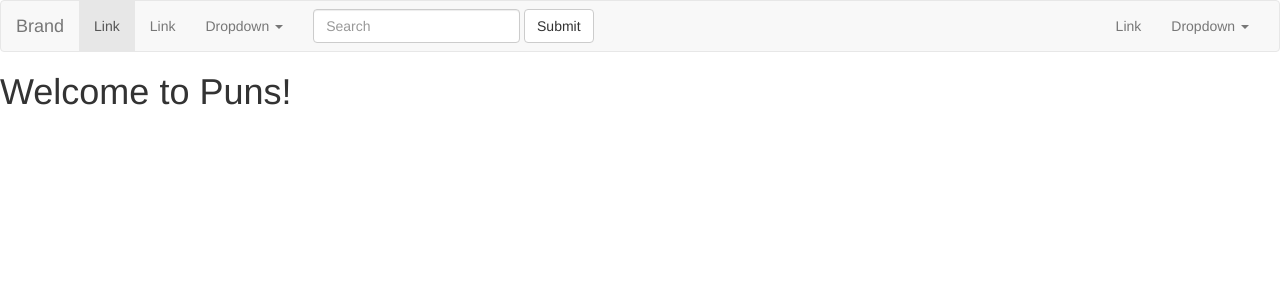
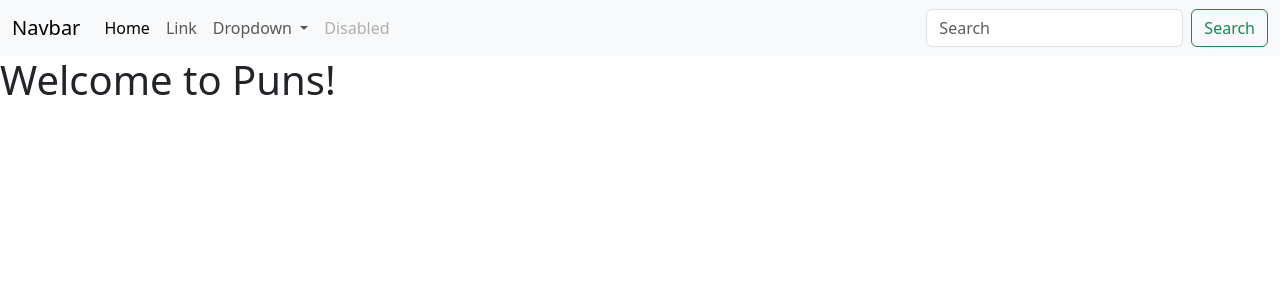
Before and after one commit to BigBangData/Puns, a Flask app: page / in a window 1280 px wide. Shown: the top 300 px of the page. Run offline with Flask 3, Linux system fonts and the light colour scheme.

Commit message:
Use Bootstrap v5.3

```diff
--- a/templates/base.html
+++ b/templates/base.html
@@ -2,81 +2,51 @@
 <html lang="en">
 <head>
   <meta charset="utf-8">
-        <meta http-equiv="X-UA-Compatible" content="IE=edge">
   <meta name="viewport" content="width=device-width, initial-scale=1">
-        <!-- The above 3 meta tags *must* come first in the head; any other head content must come *after* these tags -->
   <title>{% block title %}{% endblock %}</title>
-
   <!-- Bootstrap -->
-        <link rel="stylesheet" href="https://cdn.jsdelivr.net/npm/bootstrap@3.4.1/dist/css/bootstrap.min.css" integrity="sha384-HSMxcRTRxnN+Bdg0JdbxYKrThecOKuH5zCYotlSAcp1+c8xmyTe9GYg1l9a69psu" crossorigin="anonymous">
-
-        <!-- HTML5 shim and Respond.js for IE8 support of HTML5 elements and media queries -->
-        <!-- WARNING: Respond.js doesn't work if you view the page via file:// -->
-        <!--[if lt IE 9]>
-        <script src="https://cdn.jsdelivr.net/npm/html5shiv@3.7.3/dist/html5shiv.min.js"></script>
-        <script src="https://cdn.jsdelivr.net/npm/respond.js@1.4.2/dest/respond.min.js"></script>
-        <![endif]-->
+  <link href="https://cdn.jsdelivr.net/npm/bootstrap@5.3.2/dist/css/bootstrap.min.css" rel="stylesheet" integrity="sha384-T3c6CoIi6uLrA9TneNEoa7RxnatzjcDSCmG1MXxSR1GAsXEV/Dwwykc2MPK8M2HN" crossorigin="anonymous">
 </head>
 <body>
-        <nav class="navbar navbar-default">
+  <nav class="navbar navbar-expand-lg bg-body-tertiary">
     <div class="container-fluid">
-              <!-- Brand and toggle get grouped for better mobile display -->
-              <div class="navbar-header">
-                <button type="button" class="navbar-toggle collapsed" data-toggle="collapse" data-target="#bs-example-navbar-collapse-1" aria-expanded="false">
-                  <span class="sr-only">Toggle navigation</span>
-                  <span class="icon-bar"></span>
-                  <span class="icon-bar"></span>
-                  <span class="icon-bar"></span>
+      <a class="navbar-brand" href="#">Navbar</a>
+      <button class="navbar-toggler" type="button" data-bs-toggle="collapse" data-bs-target="#navbarSupportedContent" aria-controls="navbarSupportedContent" aria-expanded="false" aria-label="Toggle navigation">
+        <span class="navbar-toggler-icon"></span>
       </button>
-                <a class="navbar-brand" href="#">Brand</a>
-              </div>
-
-              <!-- Collect the nav links, forms, and other content for toggling -->
-              <div class="collapse navbar-collapse" id="bs-example-navbar-collapse-1">
-                <ul class="nav navbar-nav">
-                  <li class="active"><a href="#">Link <span class="sr-only">(current)</span></a></li>
-                  <li><a href="#">Link</a></li>
-                  <li class="dropdown">
-                    <a href="#" class="dropdown-toggle" data-toggle="dropdown" role="button" aria-haspopup="true" aria-expanded="false">Dropdown <span class="caret"></span></a>
+      <div class="collapse navbar-collapse" id="navbarSupportedContent">
+        <ul class="navbar-nav me-auto mb-2 mb-lg-0">
+          <li class="nav-item">
+            <a class="nav-link active" aria-current="page" href="#">Home</a>
+          </li>
+          <li class="nav-item">
+            <a class="nav-link" href="#">Link</a>
+          </li>
+          <li class="nav-item dropdown">
+            <a class="nav-link dropdown-toggle" href="#" role="button" data-bs-toggle="dropdown" aria-expanded="false">
+              Dropdown
+            </a>
             <ul class="dropdown-menu">
-                      <li><a href="#">Action</a></li>
-                      <li><a href="#">Another action</a></li>
-                      <li><a href="#">Something else here</a></li>
-                      <li role="separator" class="divider"></li>
-                      <li><a href="#">Separated link</a></li>
-                      <li role="separator" class="divider"></li>
-                      <li><a href="#">One more separated link</a></li>
+              <li><a class="dropdown-item" href="#">Action</a></li>
+              <li><a class="dropdown-item" href="#">Another action</a></li>
+              <li><hr class="dropdown-divider"></li>
+              <li><a class="dropdown-item" href="#">Something else here</a></li>
             </ul>
           </li>
-                </ul>
-                <form class="navbar-form navbar-left">
-                  <div class="form-group">
-                    <input type="text" class="form-control" placeholder="Search">
-                  </div>
-                  <button type="submit" class="btn btn-default">Submit</button>
-                </form>
-                <ul class="nav navbar-nav navbar-right">
-                  <li><a href="#">Link</a></li>
-                  <li class="dropdown">
-                    <a href="#" class="dropdown-toggle" data-toggle="dropdown" role="button" aria-haspopup="true" aria-expanded="false">Dropdown <span class="caret"></span></a>
-                    <ul class="dropdown-menu">
-                      <li><a href="#">Action</a></li>
-                      <li><a href="#">Another action</a></li>
-                      <li><a href="#">Something else here</a></li>
-                      <li role="separator" class="divider"></li>
-                      <li><a href="#">Separated link</a></li>
-                    </ul>
+          <li class="nav-item">
+            <a class="nav-link disabled" aria-disabled="true">Disabled</a>
           </li>
         </ul>
-              </div><!-- /.navbar-collapse -->
-            </div><!-- /.container-fluid -->
+        <form class="d-flex" role="search">
+          <input class="form-control me-2" type="search" placeholder="Search" aria-label="Search">
+          <button class="btn btn-outline-success" type="submit">Search</button>
+        </form>
+      </div>
+    </div>
   </nav>
   {% block header %}{% endblock %}
   {% block content %}{% endblock %}
-
   <!-- jQuery (necessary for Bootstrap's JavaScript plugins) -->
-    <script src="https://code.jquery.com/jquery-1.12.4.min.js" integrity="sha384-nvAa0+6Qg9clwYCGGPpDQLVpLNn0fRaROjHqs13t4Ggj3Ez50XnGQqc/r8MhnRDZ" crossorigin="anonymous"></script>
-    <!-- Include all compiled plugins (below), or include individual files as needed -->
-    <script src="https://cdn.jsdelivr.net/npm/bootstrap@3.4.1/dist/js/bootstrap.min.js" integrity="sha384-aJ21OjlMXNL5UyIl/XNwTMqvzeRMZH2w8c5cRVpzpU8Y5bApTppSuUkhZXN0VxHd" crossorigin="anonymous"></script>
+  <script src="https://cdn.jsdelivr.net/npm/bootstrap@5.3.2/dist/js/bootstrap.bundle.min.js" integrity="sha384-C6RzsynM9kWDrMNeT87bh95OGNyZPhcTNXj1NW7RuBCsyN/o0jlpcV8Qyq46cDfL" crossorigin="anonymous"></script>
 </body>
 </html>
```
Also changed, not shown: README.md. Lines whose indentation alone changed are shown as unchanged.
